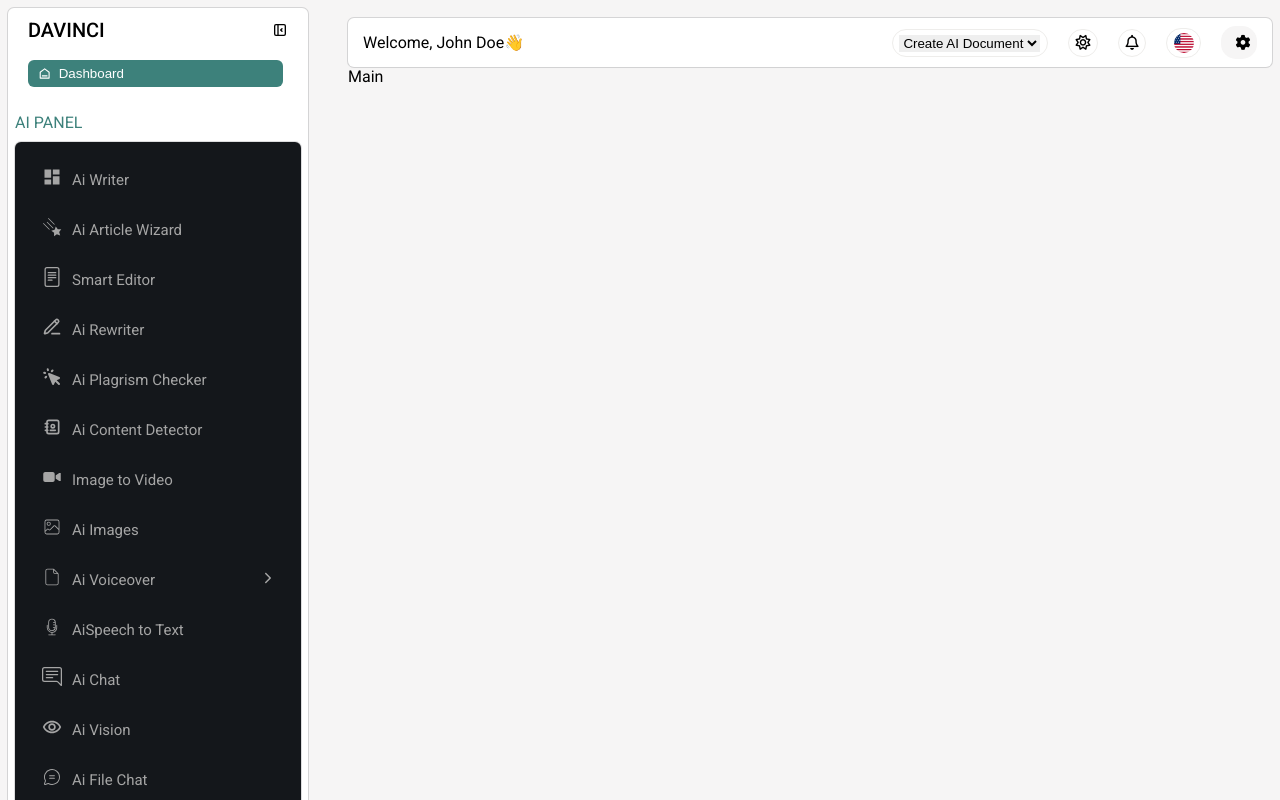
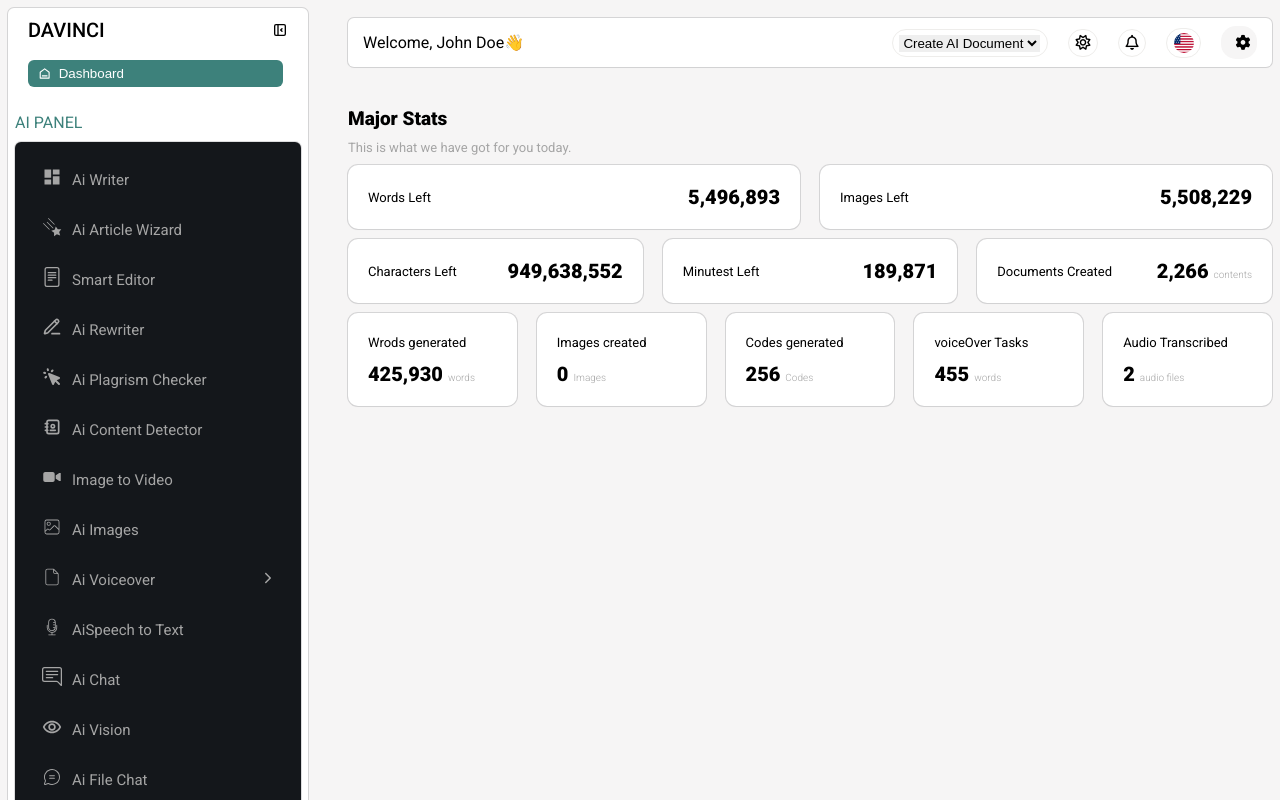
Before and after one commit to Sougata2/davinci-dashboard, a React (Create React App) app: page / in a window 1280 px wide. Shown: the top 800 px of the page. Built offline with nearby package versions, Linux system fonts and the light colour scheme; no server answers; the HTML template or start-up script is replaced by a standard one.

Commit message:
stats done

```diff
--- a/src/App.css
+++ b/src/App.css
@@ -39,6 +39,11 @@
 .box-shadow-8 {
   box-shadow: rgba(0, 0, 0, 0.02) 0px 1px 3px 0px,
     rgba(27, 31, 35, 0.15) 0px 0px 0px 1px;
+}
+.main-row {
+  display: flex;
+  flex-direction: column;
+  gap: 40px;
 }
 
 /* Navbar */
@@ -150,7 +155,66 @@
 .panel-item-title {
   font-size: 15px;
 }
-.panel-item-expandable{
+.panel-item-expandable {
   position: absolute;
   right: 5px;
 }
+
+/* Main */
+.stats {
+  display: flex;
+  flex-direction: column;
+  gap: 10px;
+}
+.stats-title{
+  font-size: 19px;
+  font-weight: 900;
+}
+.stats-description{
+  font-size: 13px;
+  color: var(--panel-item-color);
+}
+.stats-row-2 {
+  display: grid;
+  grid-template-columns: 1fr 1fr;
+  gap: 20px;
+}
+.stats-row-3 {
+  display: grid;
+  grid-template-columns: 1fr 1fr 1fr;
+  gap: 20px;
+}
+.stats-row-5 {
+  display: grid;
+  grid-template-columns: 1fr 1fr 1fr 1fr 1fr;
+  gap: 20px;
+}
+.stats-data {
+  display: flex;
+  background-color: white;
+  padding: 20px;
+  border-radius: 10px;
+  box-shadow: rgba(0, 0, 0, 0.02) 0px 1px 3px 0px,
+    rgba(27, 31, 35, 0.15) 0px 0px 0px 1px;
+  justify-content: space-between;
+}
+.stats-data-title-1{
+  font-size: 13px;
+  display: flex;
+  align-items: center;
+}
+.stats-data-stat-1{
+  font-size: 20px;
+  font-weight: 800;
+}
+.stats-data-attribute-1{
+  font-weight: 300;
+  font-size: 10px;
+  color: var(--panel-item-color);
+}
+
+.tab-2{
+  display: grid;
+  grid-template-columns: 1fr auto;
+  gap: 10px;
+}
--- a/src/components/Main.js
+++ b/src/components/Main.js
@@ -1,3 +1,9 @@
+import Stats from "./Stats/Stats";
+
 export default function Main() {
-    return <div>Main</div>
+  return (
+    <div className="main">
+      <Stats />
+    </div>
+  );
 }
--- /dev/null
+++ b/src/components/Stats/Stats.js
@@ -0,0 +1,41 @@
+import StatsTab1 from "./StatsTab1";
+import StatsTab2 from "./StatsTab2";
+
+function Stats() {
+  return (
+    <div className="stats">
+      <div className="stats-title">Major Stats</div>
+      <div className="stats-description">This is what we have got for you today.</div>
+      <div className="stats-row-2">
+        <StatsTab1 title={"Words Left"} data={5496893} />
+        <StatsTab1 title={"Images Left"} data={5508229} />
+      </div>
+      <div className="stats-row-3">
+        <StatsTab1 title={"Characters Left"} data={949638552} />
+        <StatsTab1 title={"Minutest Left"} data={189871} />
+        <StatsTab1
+          title={"Documents Created"}
+          data={2266}
+          attribute={"contents"}
+        />
+      </div>
+      <div className="stats-row-5">
+        <StatsTab2
+          title={"Wrods generated"}
+          data={425930}
+          attribute={"words"}
+        />
+        <StatsTab2 title={"Images created"} data={0} attribute={"Images"} />
+        <StatsTab2 title={"Codes generated"} data={256} attribute={"Codes"} />
+        <StatsTab2 title={"voiceOver Tasks"} data={455} attribute={"words"} />
+        <StatsTab2
+          title={"Audio Transcribed"}
+          data={2}
+          attribute={"audio files"}
+        />
+      </div>
+    </div>
+  );
+}
+
+export default Stats;
--- /dev/null
+++ b/src/components/Stats/StatsTab1.js
@@ -0,0 +1,13 @@
+function StatsTab1({ title, data, attribute }) {
+  return (
+    <div className="stats-data">
+      <div className="stats-data-title-1">{title}</div>
+      <div className="stats-data-stat-1">
+        {data.toLocaleString()}{" "}
+        <span className="stats-data-attribute-1">{attribute}</span>
+      </div>
+    </div>
+  );
+}
+
+export default StatsTab1;
--- /dev/null
+++ b/src/components/Stats/StatsTab2.js
@@ -0,0 +1,16 @@
+function StatsTab2({ title, data, attribute }) {
+  return (
+    <div className="stats-data tab-2">
+      <div className="stats-data-title-1">{title}</div>
+      <div >
+        <img src="" alt="" className="" />
+      </div>
+      <div className="stats-data-stat-1">
+        {data.toLocaleString()}{" "}
+        <span className="stats-data-attribute-1">{attribute}</span>
+      </div>
+    </div>
+  );
+}
+
+export default StatsTab2;
```
